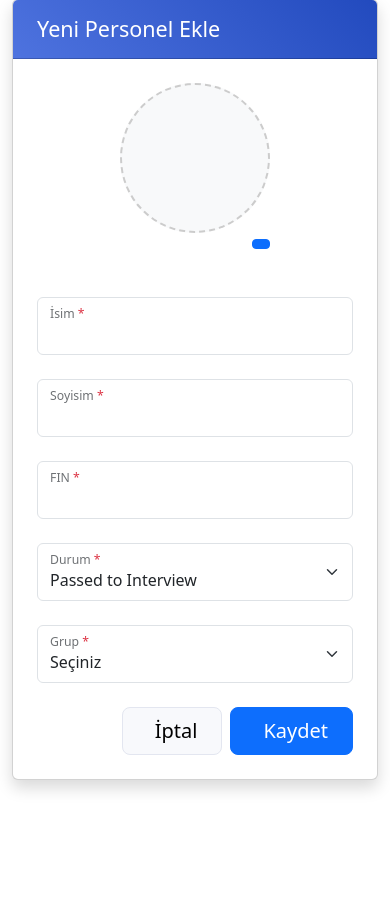
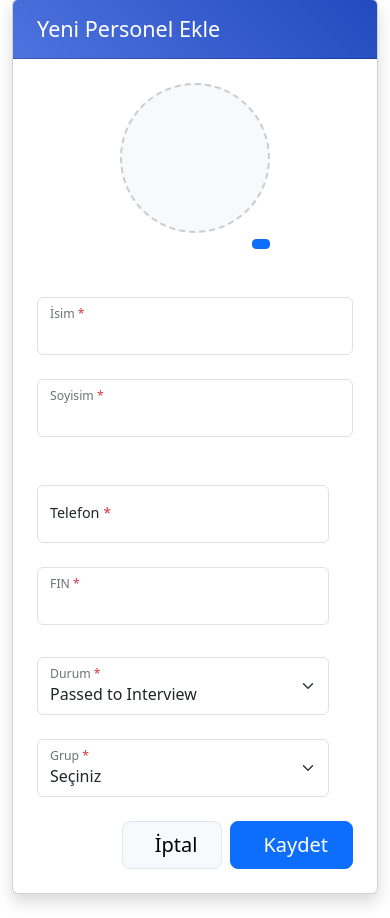
Before and after one commit to SamirAlizada/Recruitment, a Django app: page /add/ in a window 390 px wide. Shown: the part 81-999 px from the top of the page. Before the commit the page ends 872 px from the top, so only its background shows below. Run offline with Django 4.2, Linux system fonts and the light colour scheme; a user stored in the database is signed in; data comes from the database, SQL or seed files in the repository; some libraries are stand-ins or nearby versions.

Commit message:
Add phone field and improve form layout in agent creation form
- Added phone number field with auto-formatting functionality
- Reorganized FIN and Phone fields into the same row
- Moved Status and Group selections into the same row
- Integrated jQuery.inputmask library for input formatting
- Implemented custom masking and validation for phone numbers
- Enhanced form layout and visual hierarchy
- Added styling improvements for placeholders and inputs

```diff
--- a/templates/add_agent.html
+++ b/templates/add_agent.html
@@ -46,7 +46,21 @@
                                 </div>
                             </div>
 
-                            <!-- FIN Numarası -->
+                            <!-- Telefon ve FIN aynı satırda -->
+                            <div class="row g-4">
+                                <div class="col-md-6">
+                                    <div class="form-floating">
+                                        <input type="tel"
+                                               class="form-control"
+                                               id="id_phone"
+                                               name="phone"
+                                               required
+                                               placeholder="(0XX) XXX XX XX"
+                                               maxlength="15">
+                                        <label for="id_phone">Telefon <span class="text-danger">*</span></label>
+                                    </div>
+                                </div>
+
                                 <div class="col-md-6">
                                     <div class="form-floating">
                                         <input type="text"
@@ -61,8 +75,10 @@
                                         <label for="id_fin">FIN <span class="text-danger">*</span></label>
                                     </div>
                                 </div>
+                            </div>
 
-                            <!-- Durum -->
+                            <!-- Durum ve Grup aynı satırda -->
+                            <div class="row g-4 mt-2">
                                 <div class="col-md-6">
                                     <div class="form-floating">
                                         <select class="form-select" id="id_status" name="status" required>
@@ -72,8 +88,7 @@
                                     </div>
                                 </div>
 
-                            <!-- Grup -->
-                            <div class="col-12">
+                                <div class="col-md-6">
                                     <div class="form-floating">
                                         <select class="form-select" id="id_group" name="group" required>
                                             <option value="">Seçiniz</option>
@@ -82,6 +97,7 @@
                                             {% endfor %}
                                         </select>
                                         <label for="id_group">Grup <span class="text-danger">*</span></label>
+                                    </div>
                                 </div>
                             </div>
                         </div>
@@ -124,8 +140,19 @@
     background-color: #e3e6f0;
     border-color: #d1d3e2;
 }
+
+/* Input mask placeholder stilini düzelt */
+.form-floating input:not(.filled)::placeholder {
+    color: transparent;
+}
+
+.form-floating input:focus + label + small,
+.form-floating input:not(:placeholder-shown) + label + small {
+    display: none;
+}
 </style>
 
+<script src="https://cdnjs.cloudflare.com/ajax/libs/jquery.inputmask/5.0.6/jquery.inputmask.min.js"></script>
 <script>
 document.addEventListener('DOMContentLoaded', function() {
     // Fotoğraf önizleme
@@ -151,6 +178,30 @@ document.addEventListener('DOMContentLoaded', function() {
         }
         form.classList.add('was-validated');
     });
+
+    function maskPhoneNumber(input) {
+        input.addEventListener('input', function (e) {
+            let value = e.target.value.replace(/\D/g, '');  // Sadece rakamları al
+
+            // 0 ile başlamasını sağla
+            if (!value.startsWith('0')) {
+                value = '0' + value;
+            }
+
+            // Formatı uygula
+            let x = value.match(/(\d{0,3})(\d{0,3})(\d{0,2})(\d{0,2})/);
+            e.target.value = (x[1] ? `(${x[1]})` : '') +
+                (x[2] ? ` ${x[2]}` : '') +
+                (x[3] ? ` ${x[3]}` : '') +
+                (x[4] ? ` ${x[4]}` : '');
+        });
+    }
+
+    let phoneInput = document.getElementById('id_phone');
+    if (phoneInput) {
+        phoneInput.placeholder = "(0XX) XXX XX XX";
+        maskPhoneNumber(phoneInput);
+    }
 });
 </script>
 {% endblock %}
```
Lines whose indentation alone changed are shown as unchanged.
